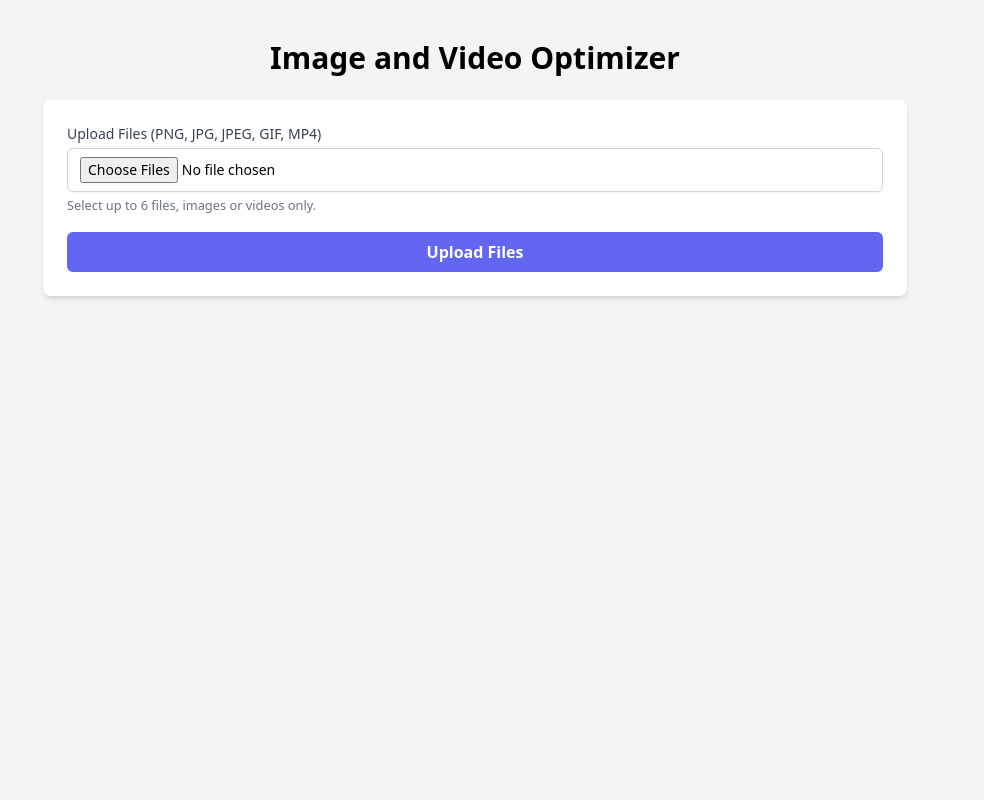
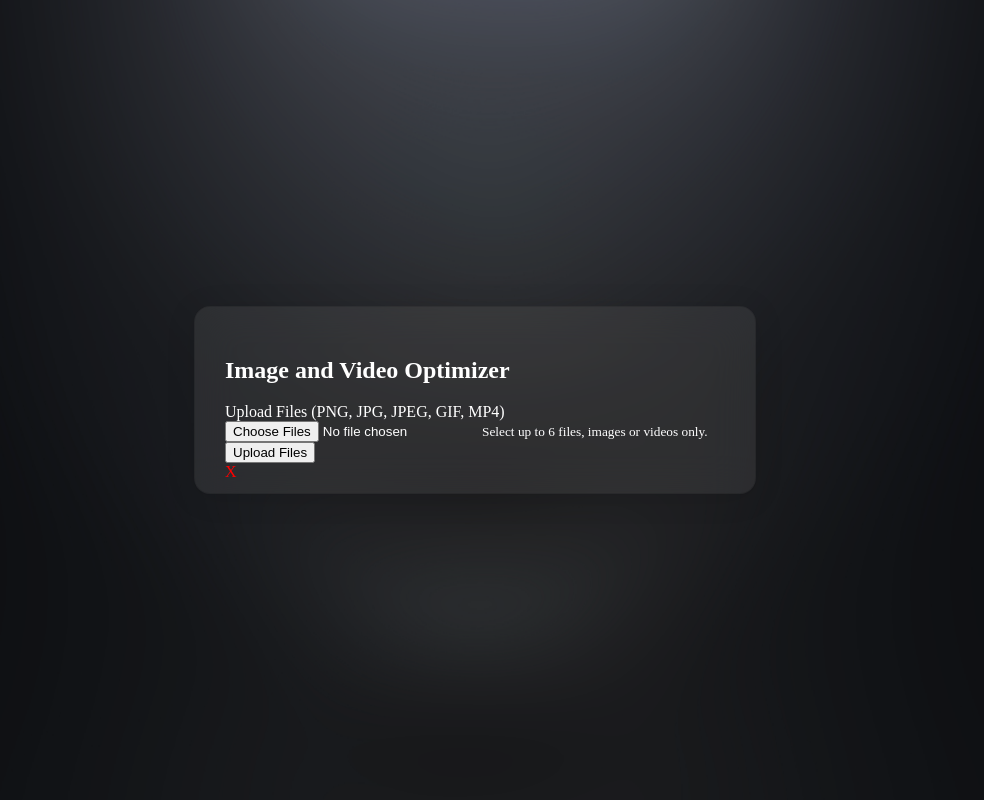
Before and after one commit to Renbo-Studio/OptiWeb, a Flask app: page / in a window 1280 px wide. Shown: the whole page, without its empty margins (165-1149 px from the left). Run offline with Flask 3, Linux system fonts and the light colour scheme.

Commit message:
minor fix

```diff
--- a/templates/index.html
+++ b/templates/index.html
@@ -4,31 +4,31 @@
     <meta charset="UTF-8">
     <meta name="viewport" content="width=device-width, initial-scale=1.0">
     <title>Image and Video Optimizer</title>
-    <!-- Link to Tailwind CSS CDN -->
-    <link href="https://cdn.jsdelivr.net/npm/tailwindcss@2.2.19/dist/tailwind.min.css" rel="stylesheet">
+    <link rel="stylesheet" href="styles.css">
 </head>
-<body class="bg-gray-100 py-10">
-    <div class="max-w-4xl mx-auto px-4">
-        <h1 class="text-3xl font-bold mb-6 text-center">Image and Video Optimizer</h1>
+<body>
+    <section>
+        <div class="main">
+            <h1>Image and Video Optimizer</h1>
 
             <!-- Upload Form -->
-        <form action="/upload" method="post" enctype="multipart/form-data" class="bg-white p-6 rounded-lg shadow-md">
-            <div class="mb-4">
-                <label for="files" class="block text-sm font-medium text-gray-700">Upload Files (PNG, JPG, JPEG, GIF, MP4)</label>
-                <input type="file" name="files" id="files" multiple accept="image/*,video/*" class="mt-1 block w-full py-2 px-3 border border-gray-300 bg-white rounded-md shadow-sm focus:outline-none focus:ring-indigo-500 focus:border-indigo-500 sm:text-sm">
-                <small class="text-gray-500">Select up to 6 files, images or videos only.</small>
+            <form action="/upload" method="post" enctype="multipart/form-data" >
+                <div>
+                    <label for="files">Upload Files (PNG, JPG, JPEG, GIF, MP4)</label>
+                    <input type="file" name="files" id="files" multiple accept="image/*,video/*">
+                    <small>Select up to 6 files, images or videos only.</small>
                 </div>
-            <button type="submit" class="w-full bg-indigo-500 hover:bg-indigo-600 text-white font-semibold py-2 px-4 rounded-md focus:outline-none focus:ring-2 focus:ring-indigo-500 focus:ring-opacity-50">Upload Files</button>
+                <button type="submit">Upload Files</button>
             </form>
 
             <!-- Download Links -->
-        <div class="mt-6">
+            <div>
                 {% if download_links %}
-                <h2 class="text-xl font-semibold mb-4">Processed Files</h2>
-                <ul class="space-y-2">
+                    <h2>Processed Files</h2>
+                    <ul>
                         {% for link in download_links %}
                             <li>
-                            <a href="{{ link }}" class="text-blue-500 hover:underline">{{ link }}</a>
+                                <a href="{{ link }}" >{{ link }}</a>
                             </li>
                         {% endfor %}
                     </ul>
@@ -37,11 +37,12 @@
 
             <!-- Error Handling -->
             {% if error %}
-            <div class="mt-4 bg-red-100 border border-red-400 text-red-700 px-4 py-3 rounded relative" role="alert">
-                <strong class="font-bold">Error!</strong>
-                <span class="block sm:inline">{{ error }}</span>
+                <div role="alert">
+                    <strong>Error!</strong>
+                    <span>{{ error }}</span>
                 </div>
             {% endif %}
         </div>
+    </section>
 </body>
 </html>
--- /dev/null
+++ b/templates/styles.css
@@ -0,0 +1,38 @@
+body{
+    background-color: black;
+    color: white;
+    background: url(./img/m.jpg);
+    background-size: 100% 120%;
+    background-repeat: no-repeat;
+    background-position: bottom;
+    margin: 0;
+}
+
+section{
+    width: 100%;
+    height: 100vh;
+    display: flex;
+    justify-content: center;
+    align-items: center;
+    background-color: #0000006b;
+}
+
+.main{
+    background: rgba(119, 118, 118, 0.192);
+    box-shadow: 0 4px 30px rgba(0, 0, 0, 0.1);
+    backdrop-filter: blur(20px);
+    -webkit-backdrop-filter: blur(20px);
+    border: 1px solid rgba(0, 0, 0, 0.11);
+    padding: 30px;
+    border-radius: 16px;
+    max-width: 500px;
+    position: relative;
+}
+
+.main::after{
+    content: 'X';
+    position: absolute;
+    right: 10;
+    top: 10;
+    color: red;
+}
```
Also changed, not shown: templates/img/blob-scene-haikei.svg (added), templates/img/blurry-gradient-haikei.svg (added), templates/img/gold.png (added), templates/img/m.jpg (added), uploads/optimized_sec-certificate.jpg (added), uploads/sec-certificate.jpg (added), 1 other file. Lines whose indentation alone changed are shown as unchanged.
